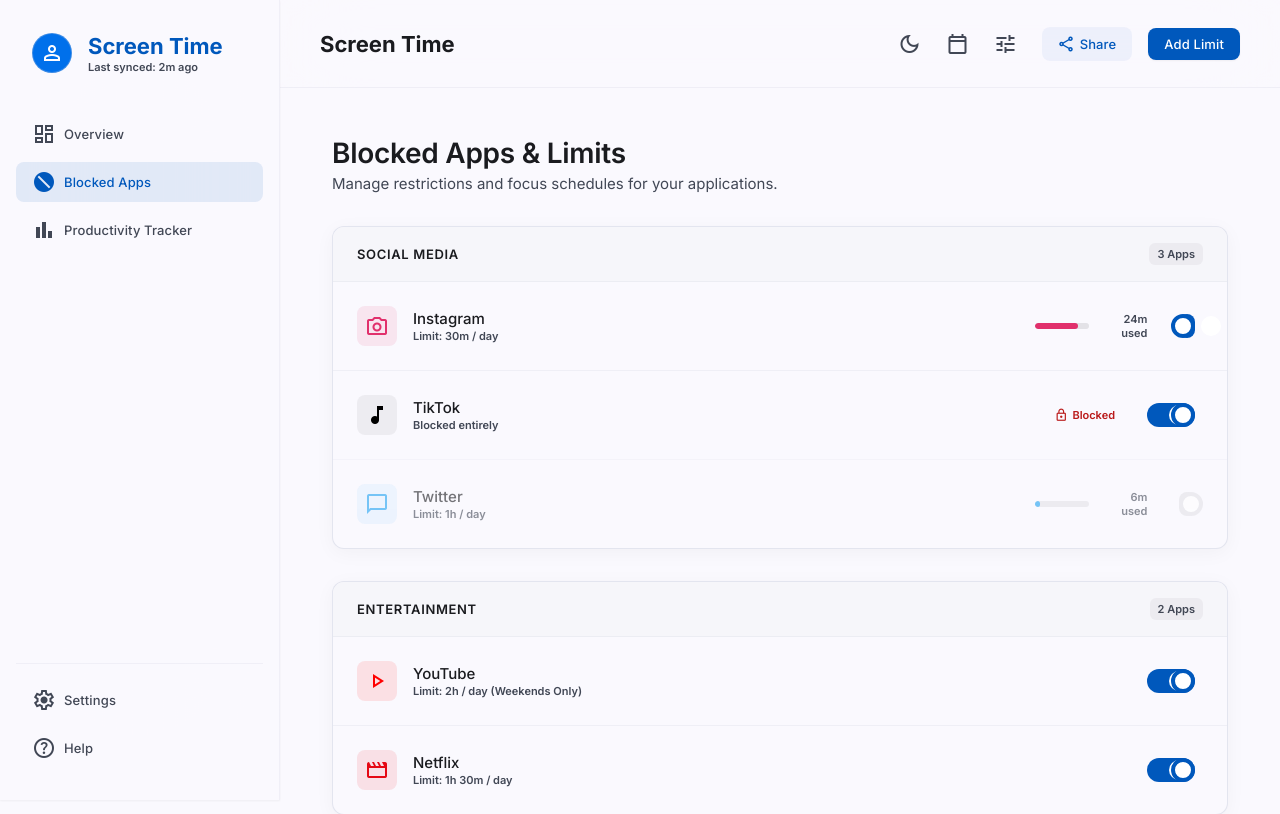
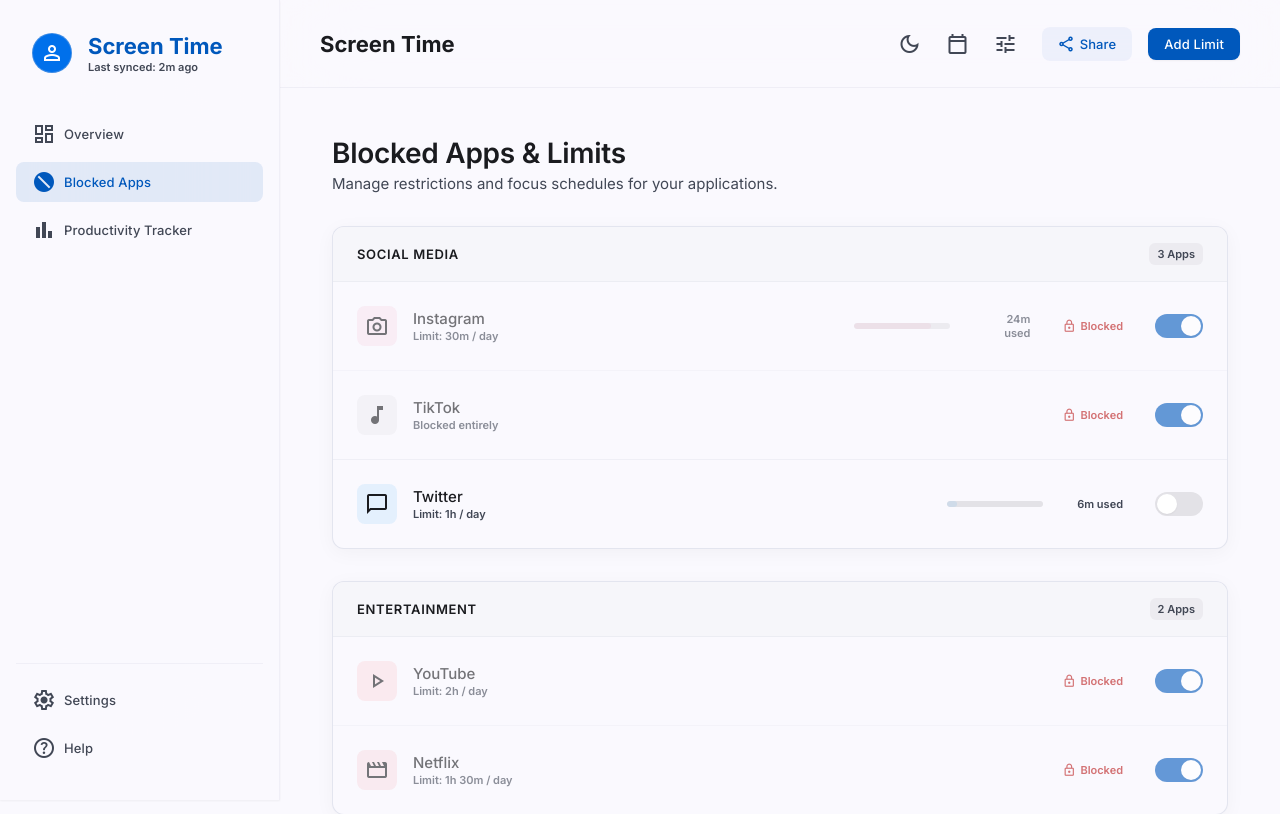
Before and after one commit to marexxxxxxx/time-tracker, a SvelteKit app in the folder screen-time-app/: page /blocked in a window 1280 px wide. Shown: the top 814 px of the page. Built offline with nearby package versions, Linux system fonts and the light colour scheme.

Commit message:
refactor: rewrite Blocked page with AppBlockCard and state

```diff
--- a/screen-time-app/src/routes/blocked/+page.svelte
+++ b/screen-time-app/src/routes/blocked/+page.svelte
@@ -1,164 +1,77 @@
 <script lang="ts">
     import TopBar from '$lib/components/TopBar.svelte';
+    import PageHeader from '$lib/components/PageHeader.svelte';
+    import AppBlockCard from '$lib/components/AppBlockCard.svelte';
+
+    let blockedApps = $state([
+        { appName: "Instagram", icon: "photo_camera", iconBg: "rgba(225,48,108,0.1)", category: "Social Media", limit: "Limit: 30m / day", isBlocked: true, usage: "24m used", usagePct: 80 },
+        { appName: "TikTok", icon: "music_note", iconBg: "rgba(0,0,0,0.05)", category: "Social Media", limit: "Blocked entirely", isBlocked: true },
+        { appName: "Twitter", icon: "chat_bubble", iconBg: "rgba(29,161,242,0.1)", category: "Social Media", limit: "Limit: 1h / day", isBlocked: false, usage: "6m used", usagePct: 10 },
+        { appName: "YouTube", icon: "play_arrow", iconBg: "rgba(255,0,0,0.1)", category: "Entertainment", limit: "Limit: 2h / day", isBlocked: true },
+        { appName: "Netflix", icon: "movie", iconBg: "rgba(229,9,20,0.1)", category: "Entertainment", limit: "Limit: 1h 30m / day", isBlocked: true },
+    ]);
+
+    function toggleApp(index: number) {
+        blockedApps[index].isBlocked = !blockedApps[index].isBlocked;
+    }
+
+    function appsForCategory(cat: string) {
+        return blockedApps
+            .map((a, i) => ({ ...a, index: i }))
+            .filter(a => a.category === cat);
+    }
+
+    const socialApps = $derived(appsForCategory("Social Media"));
+    const entertainmentApps = $derived(appsForCategory("Entertainment"));
 </script>
 
 <TopBar title="Screen Time" />
 
 <main class="flex-1 px-margin-desktop py-xxl mt-[88px] max-w-7xl mx-auto w-full">
     <div class="max-w-4xl mx-auto space-y-xl">
-        <!-- Page Header -->
-        <div class="mb-lg">
-            <h2 class="font-headline-lg text-headline-lg text-on-surface mb-xs font-semibold">Blocked Apps &amp; Limits</h2>
-            <p class="font-body-md text-body-md text-on-surface-variant">Manage restrictions and focus schedules for your applications.</p>
-        </div>
+        <PageHeader title="Blocked Apps & Limits" description="Manage restrictions and focus schedules for your applications." />
 
-        <!-- Social Media Section -->
+        <!-- Social Media -->
         <section class="bg-surface rounded-xl border border-outline-variant/40 glass-shadow overflow-hidden">
             <div class="px-lg py-md border-b border-outline-variant/20 bg-surface-container-low/50 flex justify-between items-center">
                 <h3 class="font-label-md text-label-md font-semibold text-on-surface uppercase tracking-wider">Social Media</h3>
-                <span class="font-label-sm text-label-sm text-on-surface-variant bg-surface-variant/50 px-sm py-xs rounded-md">3 Apps</span>
+                <span class="font-label-sm text-label-sm text-on-surface-variant bg-surface-variant/50 px-sm py-xs rounded-md">{socialApps.length} Apps</span>
             </div>
             <div class="divide-y divide-outline-variant/20">
-                <!-- App Item -->
-                <div class="flex items-center justify-between p-lg hover:bg-surface-container-lowest transition-colors">
-                    <div class="flex items-center gap-md">
-                        <div class="w-10 h-10 rounded-lg bg-[#E1306C]/10 text-[#E1306C] flex items-center justify-center">
-                            <span class="material-symbols-outlined" data-icon="photo_camera">photo_camera</span>
-                        </div>
-                        <div>
-                            <h4 class="font-body-md text-body-md font-medium text-on-surface">Instagram</h4>
-                            <p class="font-label-sm text-label-sm text-on-surface-variant">Limit: 30m / day</p>
-                        </div>
-                    </div>
-                    <div class="flex items-center gap-md">
-                        <div class="w-full bg-surface-variant h-1.5 rounded-full w-24 overflow-hidden mr-4">
-                            <div class="bg-[#E1306C] h-1.5 rounded-full" style="width: 80%;"></div>
-                        </div>
-                        <p class="font-label-sm text-label-sm text-on-surface-variant w-12 text-right mr-4">24m used</p>
-                        <!-- Toggle -->
-                        <div class="relative inline-block w-12 mr-2 align-middle select-none transition duration-200 ease-in">
-                            <input checked class="toggle-checkbox absolute block w-6 h-6 rounded-full bg-white border-4 appearance-none cursor-pointer z-10 transition-transform duration-200 ease-in-out border-primary top-0" id="toggle1" name="toggle" style="right: 0;" type="checkbox"/>
-                            <label class="toggle-label block overflow-hidden h-6 rounded-full bg-primary cursor-pointer transition-colors duration-200 ease-in-out" for="toggle1"></label>
-                        </div>
-                    </div>
-                </div>
-
-                <!-- App Item -->
-                <div class="flex items-center justify-between p-lg hover:bg-surface-container-lowest transition-colors">
-                    <div class="flex items-center gap-md">
-                        <div class="w-10 h-10 rounded-lg bg-black/5 text-black flex items-center justify-center">
-                            <span class="material-symbols-outlined" data-icon="music_note">music_note</span>
-                        </div>
-                        <div>
-                            <h4 class="font-body-md text-body-md font-medium text-on-surface">TikTok</h4>
-                            <p class="font-label-sm text-label-sm text-on-surface-variant">Blocked entirely</p>
-                        </div>
-                    </div>
-                    <div class="flex items-center gap-md">
-                        <p class="font-label-sm text-label-sm text-error w-auto mr-4 flex items-center gap-xs">
-                            <span class="material-symbols-outlined text-[14px]">lock</span>
-                            Blocked
-                        </p>
-                        <!-- Toggle -->
-                        <div class="relative inline-block w-12 mr-2 align-middle select-none transition duration-200 ease-in">
-                            <input checked class="toggle-checkbox absolute block w-6 h-6 rounded-full bg-white border-4 appearance-none cursor-pointer z-10 transition-transform duration-200 ease-in-out border-primary top-0" id="toggle2" name="toggle" style="right: 0;" type="checkbox"/>
-                            <label class="toggle-label block overflow-hidden h-6 rounded-full bg-primary cursor-pointer transition-colors duration-200 ease-in-out" for="toggle2"></label>
-                        </div>
-                    </div>
-                </div>
-
-                <!-- App Item -->
-                <div class="flex items-center justify-between p-lg hover:bg-surface-container-lowest transition-colors opacity-60">
-                    <div class="flex items-center gap-md">
-                        <div class="w-10 h-10 rounded-lg bg-[#1DA1F2]/10 text-[#1DA1F2] flex items-center justify-center">
-                            <span class="material-symbols-outlined" data-icon="chat_bubble">chat_bubble</span>
-                        </div>
-                        <div>
-                            <h4 class="font-body-md text-body-md font-medium text-on-surface">Twitter</h4>
-                            <p class="font-label-sm text-label-sm text-on-surface-variant">Limit: 1h / day</p>
-                        </div>
-                    </div>
-                    <div class="flex items-center gap-md">
-                        <div class="w-full bg-surface-variant h-1.5 rounded-full w-24 overflow-hidden mr-4">
-                            <div class="bg-[#1DA1F2] h-1.5 rounded-full" style="width: 10%;"></div>
-                        </div>
-                        <p class="font-label-sm text-label-sm text-on-surface-variant w-12 text-right mr-4">6m used</p>
-                        <!-- Toggle -->
-                        <div class="relative inline-block w-12 mr-2 align-middle select-none transition duration-200 ease-in">
-                            <input class="toggle-checkbox absolute block w-6 h-6 rounded-full bg-white border-4 appearance-none cursor-pointer z-10 transition-transform duration-200 ease-in-out border-surface-variant top-0" id="toggle3" name="toggle" style="left: 0;" type="checkbox"/>
-                            <label class="toggle-label block overflow-hidden h-6 rounded-full bg-surface-variant cursor-pointer transition-colors duration-200 ease-in-out" for="toggle3"></label>
-                        </div>
-                    </div>
-                </div>
+                {#each socialApps as app}
+                    <AppBlockCard
+                        appName={app.appName}
+                        icon={app.icon}
+                        iconBg={app.iconBg}
+                        limit={app.limit}
+                        isBlocked={app.isBlocked}
+                        usage={app.usage}
+                        usagePct={app.usagePct}
+                        onToggle={() => toggleApp(app.index)}
+                    />
+                {/each}
             </div>
         </section>
 
-        <!-- Entertainment Section -->
+        <!-- Entertainment -->
         <section class="bg-surface rounded-xl border border-outline-variant/40 glass-shadow overflow-hidden">
             <div class="px-lg py-md border-b border-outline-variant/20 bg-surface-container-low/50 flex justify-between items-center">
                 <h3 class="font-label-md text-label-md font-semibold text-on-surface uppercase tracking-wider">Entertainment</h3>
-                <span class="font-label-sm text-label-sm text-on-surface-variant bg-surface-variant/50 px-sm py-xs rounded-md">2 Apps</span>
+                <span class="font-label-sm text-label-sm text-on-surface-variant bg-surface-variant/50 px-sm py-xs rounded-md">{entertainmentApps.length} Apps</span>
             </div>
             <div class="divide-y divide-outline-variant/20">
-                <!-- App Item -->
-                <div class="flex items-center justify-between p-lg hover:bg-surface-container-lowest transition-colors">
-                    <div class="flex items-center gap-md">
-                        <div class="w-10 h-10 rounded-lg bg-[#FF0000]/10 text-[#FF0000] flex items-center justify-center">
-                            <span class="material-symbols-outlined" data-icon="play_arrow">play_arrow</span>
-                        </div>
-                        <div>
-                            <h4 class="font-body-md text-body-md font-medium text-on-surface">YouTube</h4>
-                            <p class="font-label-sm text-label-sm text-on-surface-variant">Limit: 2h / day (Weekends Only)</p>
-                        </div>
-                    </div>
-                    <div class="flex items-center gap-md">
-                        <!-- Toggle -->
-                        <div class="relative inline-block w-12 mr-2 align-middle select-none transition duration-200 ease-in">
-                            <input checked class="toggle-checkbox absolute block w-6 h-6 rounded-full bg-white border-4 appearance-none cursor-pointer z-10 transition-transform duration-200 ease-in-out border-primary top-0" id="toggle4" name="toggle" style="right: 0;" type="checkbox"/>
-                            <label class="toggle-label block overflow-hidden h-6 rounded-full bg-primary cursor-pointer transition-colors duration-200 ease-in-out" for="toggle4"></label>
-                        </div>
-                    </div>
-                </div>
-
-                <!-- App Item -->
-                <div class="flex items-center justify-between p-lg hover:bg-surface-container-lowest transition-colors">
-                    <div class="flex items-center gap-md">
-                        <div class="w-10 h-10 rounded-lg bg-[#E50914]/10 text-[#E50914] flex items-center justify-center">
-                            <span class="material-symbols-outlined" data-icon="movie">movie</span>
-                        </div>
-                        <div>
-                            <h4 class="font-body-md text-body-md font-medium text-on-surface">Netflix</h4>
-                            <p class="font-label-sm text-label-sm text-on-surface-variant">Limit: 1h 30m / day</p>
-                        </div>
-                    </div>
-                    <div class="flex items-center gap-md">
-                        <!-- Toggle -->
-                        <div class="relative inline-block w-12 mr-2 align-middle select-none transition duration-200 ease-in">
-                            <input checked class="toggle-checkbox absolute block w-6 h-6 rounded-full bg-white border-4 appearance-none cursor-pointer z-10 transition-transform duration-200 ease-in-out border-primary top-0" id="toggle5" name="toggle" style="right: 0;" type="checkbox"/>
-                            <label class="toggle-label block overflow-hidden h-6 rounded-full bg-primary cursor-pointer transition-colors duration-200 ease-in-out" for="toggle5"></label>
-                        </div>
-                    </div>
-                </div>
-            </div>
-        </section>
-
-        <!-- Custom Limits Section -->
-        <section class="bg-surface rounded-xl border border-outline-variant/40 glass-shadow overflow-hidden">
-            <div class="px-lg py-md border-b border-outline-variant/20 bg-surface-container-low/50 flex justify-between items-center">
-                <h3 class="font-label-md text-label-md font-semibold text-on-surface uppercase tracking-wider">Custom Limits</h3>
-                <button class="text-primary hover:bg-primary/5 transition-colors font-label-md text-label-md font-semibold px-sm py-xs rounded-md flex items-center gap-xs">
-                    <span class="material-symbols-outlined text-[16px]" data-icon="add">add</span>
-                    New Limit
-                </button>
-            </div>
-            <div class="p-xl flex flex-col items-center justify-center text-center gap-sm">
-                <div class="w-16 h-16 rounded-full bg-surface-variant/50 flex items-center justify-center text-outline mb-sm">
-                    <span class="material-symbols-outlined text-[32px]" data-icon="dashboard_customize">dashboard_customize</span>
-                </div>
-                <p class="font-body-md text-body-md text-on-surface-variant max-w-md">You haven't set up any custom app or website group limits yet. Group related apps to share a single time pool.</p>
-                <button class="mt-sm bg-surface-variant/50 hover:bg-surface-variant text-on-surface transition-colors font-label-md text-label-md font-semibold px-lg py-md rounded-full border border-outline-variant/30">
-                    Create Custom Limit
-                </button>
+                {#each entertainmentApps as app}
+                    <AppBlockCard
+                        appName={app.appName}
+                        icon={app.icon}
+                        iconBg={app.iconBg}
+                        limit={app.limit}
+                        isBlocked={app.isBlocked}
+                        usage={app.usage}
+                        usagePct={app.usagePct}
+                        onToggle={() => toggleApp(app.index)}
+                    />
+                {/each}
             </div>
         </section>
     </div>
```
